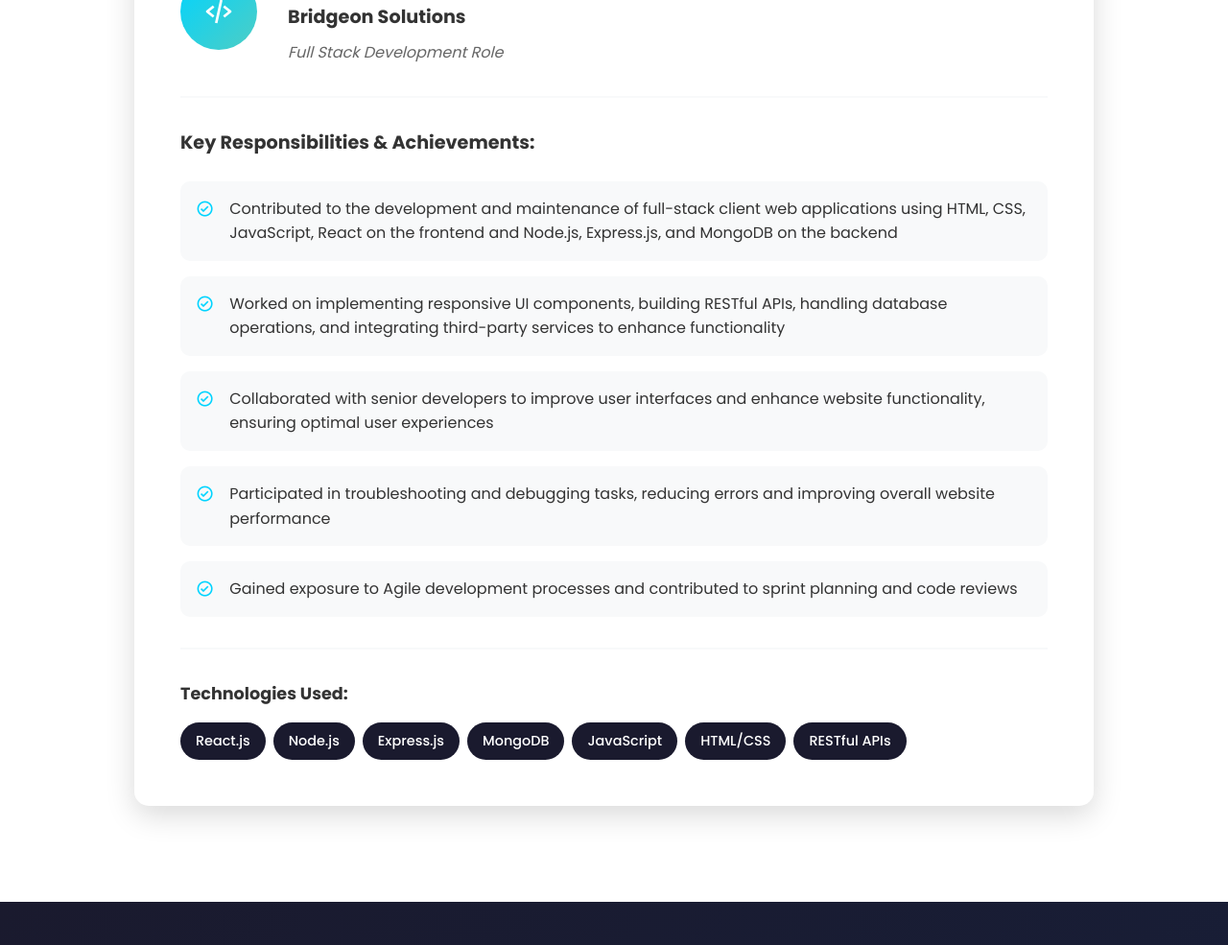
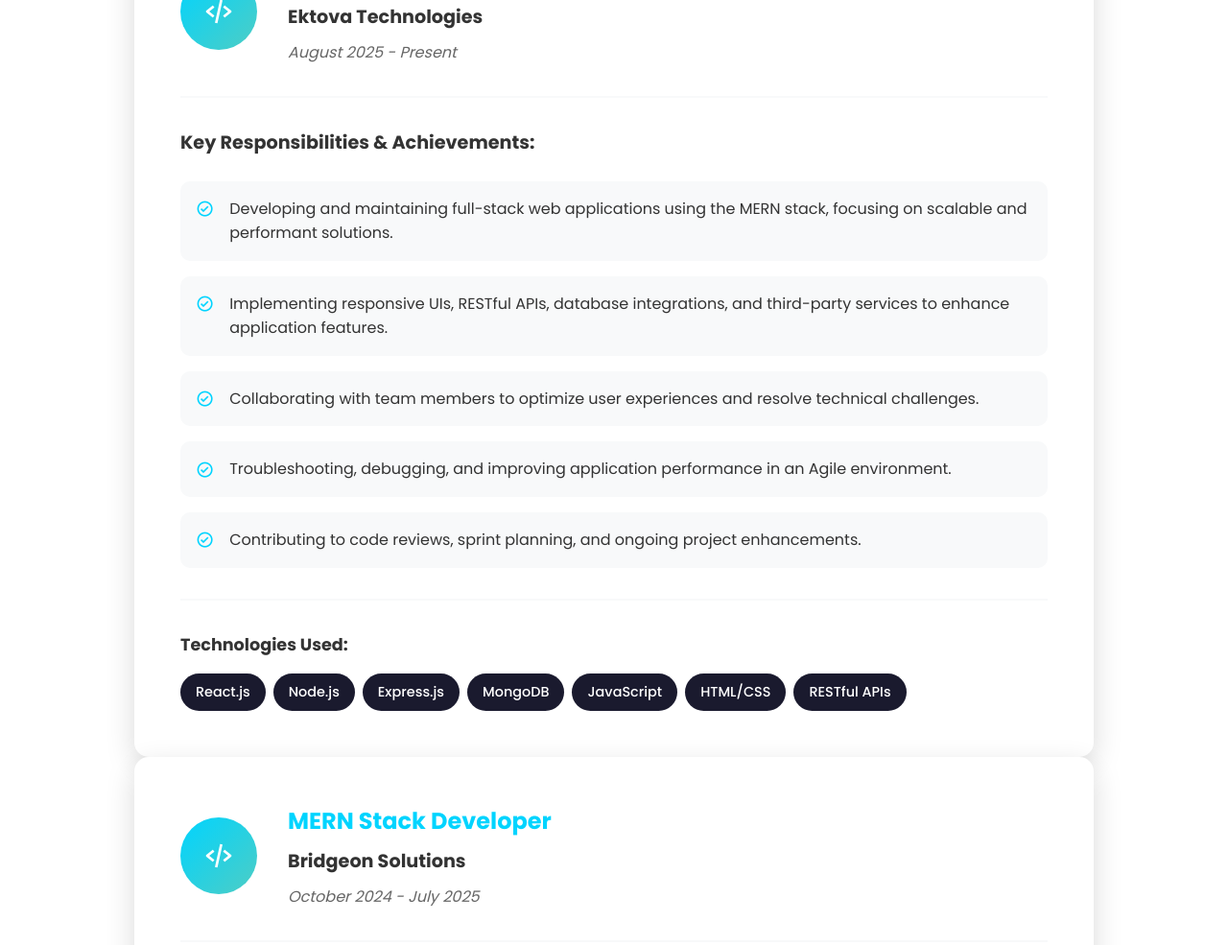
Before and after one commit to AbdulVajid14/portfolio, a plain HTML site: page index.html in a window 1280 px wide. Shown: the part 2822-3807 px from the top of the page at 96% size. Drawn offline with nearby package versions, Linux system fonts and the light colour scheme.

Commit message:
change experience

```diff
--- a/index.html
+++ b/index.html
@@ -288,8 +288,57 @@
                     </div>
                     <div class="experience-info">
                         <h3>MERN Stack Developer</h3>
+                        <h4>Ektova Technologies</h4>
+                        <p class="duration">August 2025 - Present</p>
+                    </div>
+                </div>
+                <div class="experience-body">
+                    <h5>Key Responsibilities & Achievements:</h5>
+                    <ul class="responsibilities-list">
+                        <li>
+                            <i class="bx bx-check-circle"></i>
+                            <span>Developing and maintaining full-stack web applications using the MERN stack, focusing on scalable and performant solutions.</span>
+                        </li>
+                        <li>
+                            <i class="bx bx-check-circle"></i>
+                            <span>Implementing responsive UIs, RESTful APIs, database integrations, and third-party services to enhance application features.</span>
+                        </li>
+                        <li>
+                            <i class="bx bx-check-circle"></i>
+                            <span>Collaborating with team members to optimize user experiences and resolve technical challenges.</span>
+                        </li>
+                        <li>
+                            <i class="bx bx-check-circle"></i>
+                            <span>Troubleshooting, debugging, and improving application performance in an Agile environment.</span>
+                        </li>
+                        <li>
+                            <i class="bx bx-check-circle"></i>
+                            <span>Contributing to code reviews, sprint planning, and ongoing project enhancements.</span>
+                        </li>
+                    </ul>
+                    <div class="tech-stack">
+                        <h6>Technologies Used:</h6>
+                        <div class="tech-tags">
+                            <span class="tech-tag">React.js</span>
+                            <span class="tech-tag">Node.js</span>
+                            <span class="tech-tag">Express.js</span>
+                            <span class="tech-tag">MongoDB</span>
+                            <span class="tech-tag">JavaScript</span>
+                            <span class="tech-tag">HTML/CSS</span>
+                            <span class="tech-tag">RESTful APIs</span>
+                        </div>
+                    </div>
+                </div>
+            </div>
+            <div class="experience-card">
+                <div class="experience-header">
+                    <div class="company-logo">
+                        <i class="bx bx-code-alt"></i>
+                    </div>
+                    <div class="experience-info">
+                        <h3>MERN Stack Developer</h3>
                         <h4>Bridgeon Solutions</h4>
-                            <p class="duration">Full Stack Development Role</p>
+                        <p class="duration">October 2024 - July 2025</p>
                     </div>
                 </div>
                 <div class="experience-body">
```
Also changed, not shown: index.js (deleted, +0 -35 lines). Lines whose indentation alone changed are shown as unchanged.
